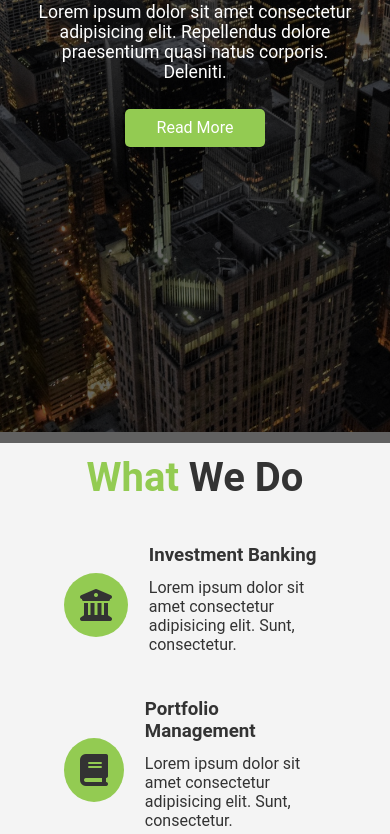
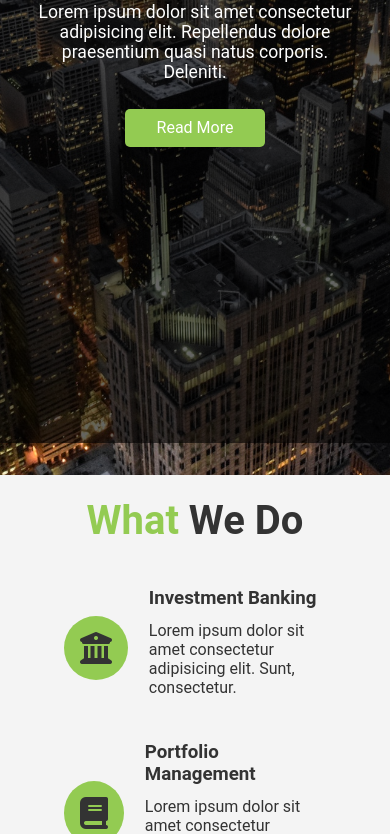
Before and after one commit to kunals131/LegalEdgeWebstite-Responsive, a plain HTML site: page index.html in a window 390 px wide. Shown: the part 401-1235 px from the top of the page. Drawn offline with nearby package versions, Linux system fonts and the light colour scheme; some packages are replaced by stand-ins of ours.

Commit message:
view-port changes

```diff
--- a/css/mobile.css
+++ b/css/mobile.css
@@ -48,7 +48,7 @@
 }
 
 #showcase {
-    height: 86.7vh;
+    height: 91.8vh
 }
 
 #who {
```
